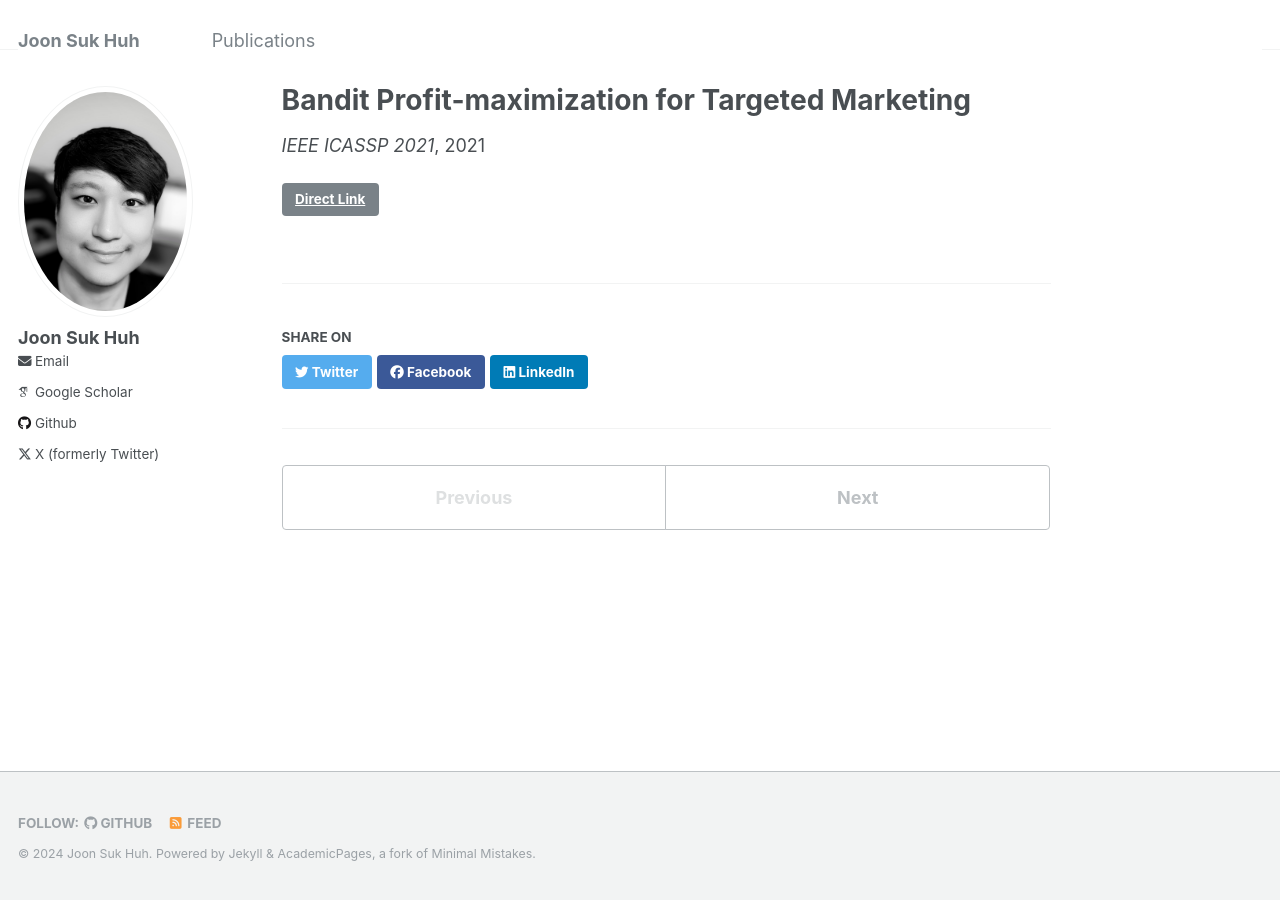
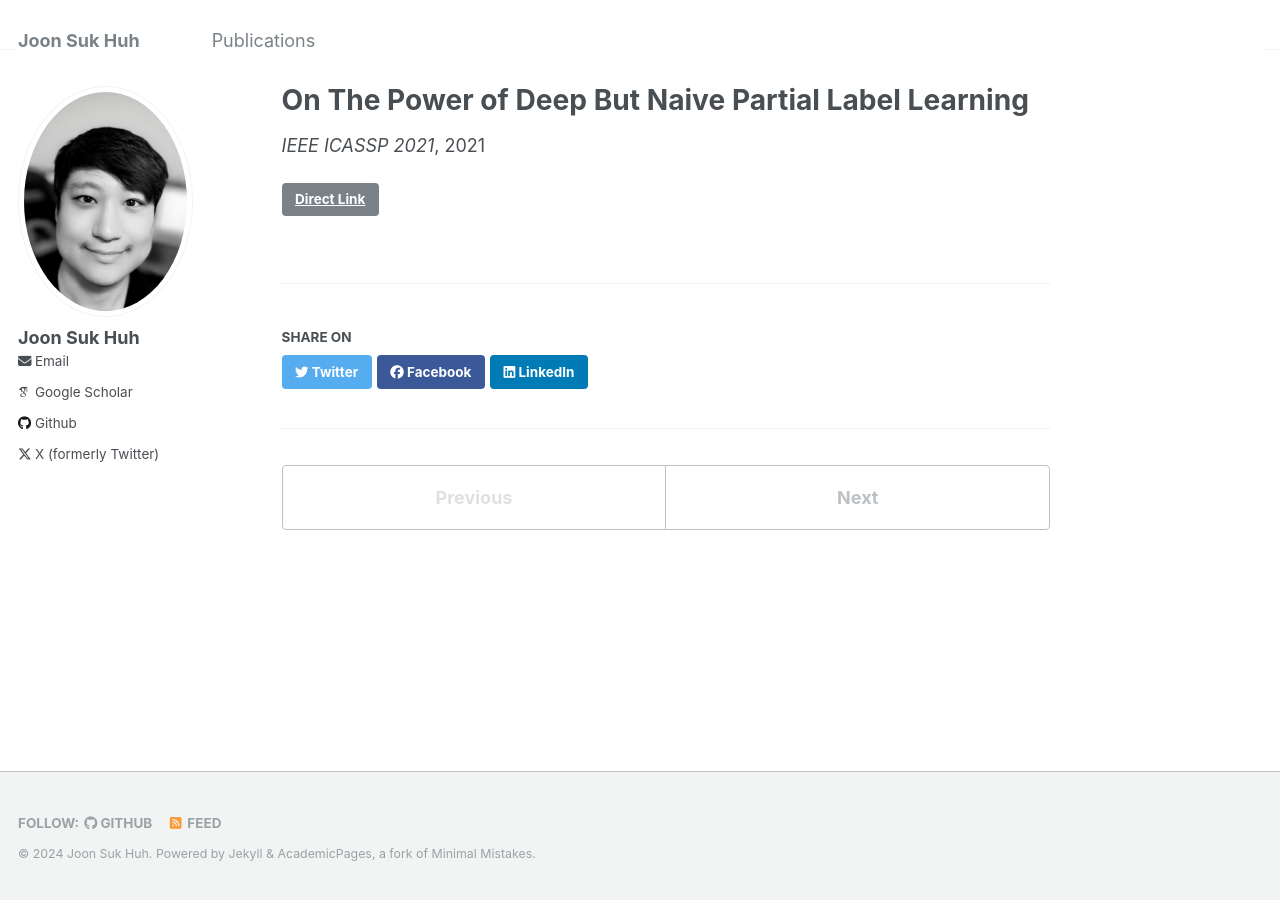
Before and after one commit to joon-huh/joon-huh.github.io, a Jekyll site: the page built from _publications/seo2021on.md, in a window 1280 px wide. Built offline with Jekyll 4.4.1, drawn with Linux system fonts in a browser that asks for light colours; some web fonts are replaced.

Commit message:
publications added

```diff
--- a/_publications/seo2021on.md
+++ b/_publications/seo2021on.md
@@ -1,5 +1,5 @@
 ---
-title: "Bandit Profit-maximization for Targeted Marketing"
+title: "On The Power of Deep But Naive Partial Label Learning"
 excerpt: 'Junghoon Seo*, Joon Suk Huh*'
 collection: publications
 link: 'https://arxiv.org/pdf/2010.11600.pdf'
```
Also changed, not shown: _publications/huh2024bandit.md (+1 -1 lines), _publications/huh2024incentive.md (+1 -0 lines).
